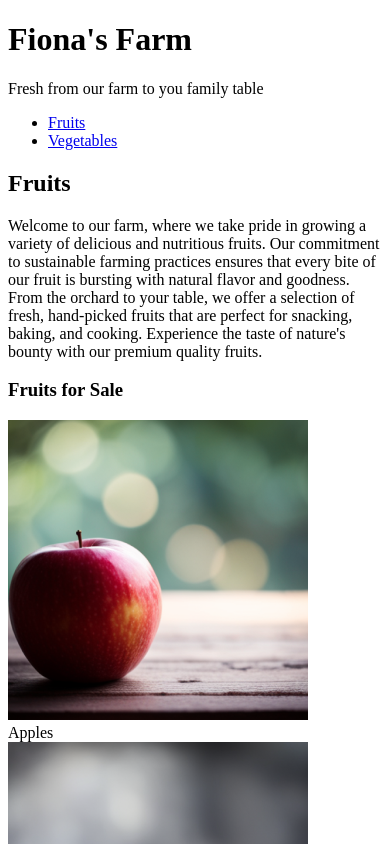
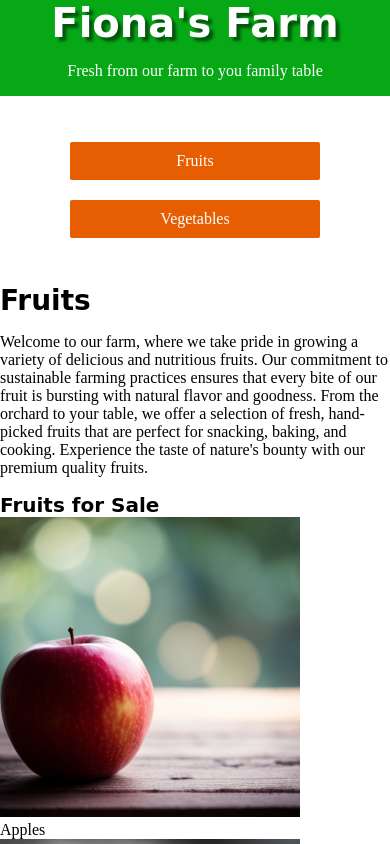
Before and after one commit to paleevang/Farm, a plain HTML site: page index.html in a window 390 px wide. Shown: the top 844 px of the page. Drawn offline with Linux system fonts and the light colour scheme; a web font is replaced by a local one.

Commit message:
css coding: mobile focus footer and header

```diff
--- a/index.html
+++ b/index.html
@@ -131,20 +131,20 @@
    <!-- Footer Section -->
    <footer>
     <div class="footer-column">
+        <div class="row-1">
             <h3>Contact</h3>
             <!-- You can add a contact form or email here if needed -->
         </div>
 
-    <div class="footer-column">
-        <h3>Address</h3>
+        <div class="row-2">
             <p>1234 Fake Street,<br>Mesa, AZ 85111<br>(480) 555-1234</p>
         </div>
 
-    <div class="footer-column">
+        <div class="row-3">
             <h3>Hours</h3>
         </div>
 
-    <div class="footer-column">
+        <div class="row-4">
             <p>Monday: Closed<br>
             Tuesday: 6:00 AM - 2:00 PM<br>
             Wednesday: 6:00 AM - 2:00 PM<br>
@@ -154,8 +154,10 @@
             Sunday: 6:00 AM - 5:00 PM
             </p>
         </div>
-
-    <p>copyright 2024</p>
+    </div>
+    <div class="copyright">
+        <p>Copyright 2024</p>
+    </div>
    </footer>
 </body>
 </html>
--- a/style.css
+++ b/style.css
@@ -0,0 +1,140 @@
+/* -------------------- IMPORTED FONTS -------------------------------------- */
+@import url('https://fonts.googleapis.com/css2?family=Habibi&family=Irish+Grover&display=swap');
+
+/* -------------------- ROOT VARIABLES --------------------------------------- */
+:root {
+    --color-green: #06A816;
+    --color-orange: #E75D02;
+    --color-black: #000000;
+    --color-white: #ffffff;
+
+    --font-habibi: 'Habibi', serif;
+    --font-irish-grover: 'Irish Grover', cursive;
+
+    /* Font sizes */
+    --font-size-h1: 2.5em;
+    --font-size-h2: 1.75em;
+    --font-size-h3-text: 1.25em;
+
+    --font-size-mobile-first:
+}
+
+/* -------------------- GLOBAL STYLES -------------------- */
+body {
+    font-family: var(--font-habibi);
+    color: var(--color-black);
+    background-color: var(--color-white);
+    margin: 0;
+    padding: 0;
+}
+
+/* Headings */
+h1, h2, h3 {
+    font-family: var(--font-irish-grover);
+    margin: 0;
+    padding: 0;
+}
+
+h1 {
+    font-size: var(--font-size-h1);
+    text-shadow: 4px 4px 3px rgba(0, 0, 0, 0.5);
+}
+
+h2 {
+    font-size: var(--font-size-h2);
+    color: var(--color-black);
+}
+
+h3 {
+    font-size: var(--font-size-h3-text);
+    color: var(--color-black);
+}
+main p{
+    color: var(--color-black);
+}
+
+/* HEADER */
+header {
+    background-color: var(--color-green);
+    color: var(--color-white);
+    margin: 0;
+    padding: 0;
+    text-align: center;
+}
+nav {
+    background-color: var(--color-white);
+    padding: 30px 70px;
+}
+
+header ul{
+    display: flex;
+    flex-direction: column;
+    justify-content: center;
+    gap: 20px;
+    padding: 0;
+}
+
+header li {
+    padding: 10px;
+    background-color: var(--color-orange);
+    border-radius: 2px;
+}
+
+header li a{
+    color: var(--color-white);
+    text-decoration: none;
+    list-style-type: none;
+}
+
+/* FOOTER */
+.footer-column{
+    display: grid;
+    grid-template-columns: 1fr; /* 1 column layout for mobile by default */
+    background-color: var(--color-green);
+    color: var(--color-white);
+    text-align: center;
+}
+
+.copyright{
+    grid-column: 1 / -1;
+    text-align: center;
+    background-color: var(--color-white);
+    color: var(--color-green);
+}
+
+/* -------------------- MEDIA QUERIES -------------------- */
+
+/* Small - min-width: 428px */
+@media (min-width: 428px) {
+    .footer-column {
+        grid-template-columns: 1fr;
+        grid-template-rows: repeat(4, auto);
+    }
+
+    .row-2 {
+        margin-top: -20px; /* Brings row 2 closer to row 1 */
+    }
+
+    .row-4 {
+        margin-top: -20px; /* Brings row 4 closer to row 3 */
+    }
+}
+
+/* Medium - min-width: 834px */
+@media (min-width: 834px) {
+    /* Styles for medium screens and above */
+}
+
+/* Large - min-width: 1280px */
+@media (min-width: 1280px) {
+    .footer-column {
+        grid-template-columns: repeat(4, 1fr); /* Change to 4 columns */
+    }
+}
+
+/* XL - min-width: 1440px */
+@media (min-width: 1440px) {
+    .footer-column {
+        grid-template-columns: repeat(4, 1fr); /* Change to 4 columns */
+    }
+}
```
Lines whose indentation alone changed are shown as unchanged.
